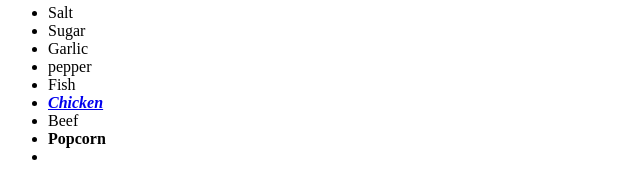
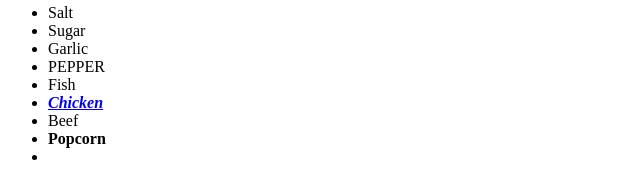
Before and after one commit to IntraGreen/-shoppinglist, a plain HTML site: page index.html in a window 1280 px wide. Shown: the part 238-417 px from the top of the page, 0-640 px from the left. Drawn offline with Linux system fonts and the light colour scheme.

Commit message:
Pepper is important

```diff
--- a/index.html
+++ b/index.html
@@ -17,7 +17,7 @@
 <li>Salt</li>
 <li>Sugar</li>
 <li>Garlic</li>
-<li>pepper</li>
+<li>PEPPER</li>
 <li>Fish</li>
 <li><b><i><a href='google.com/ChickenMyWing'>Chicken</a></i></b></li>
 <li>Beef</li>
```
